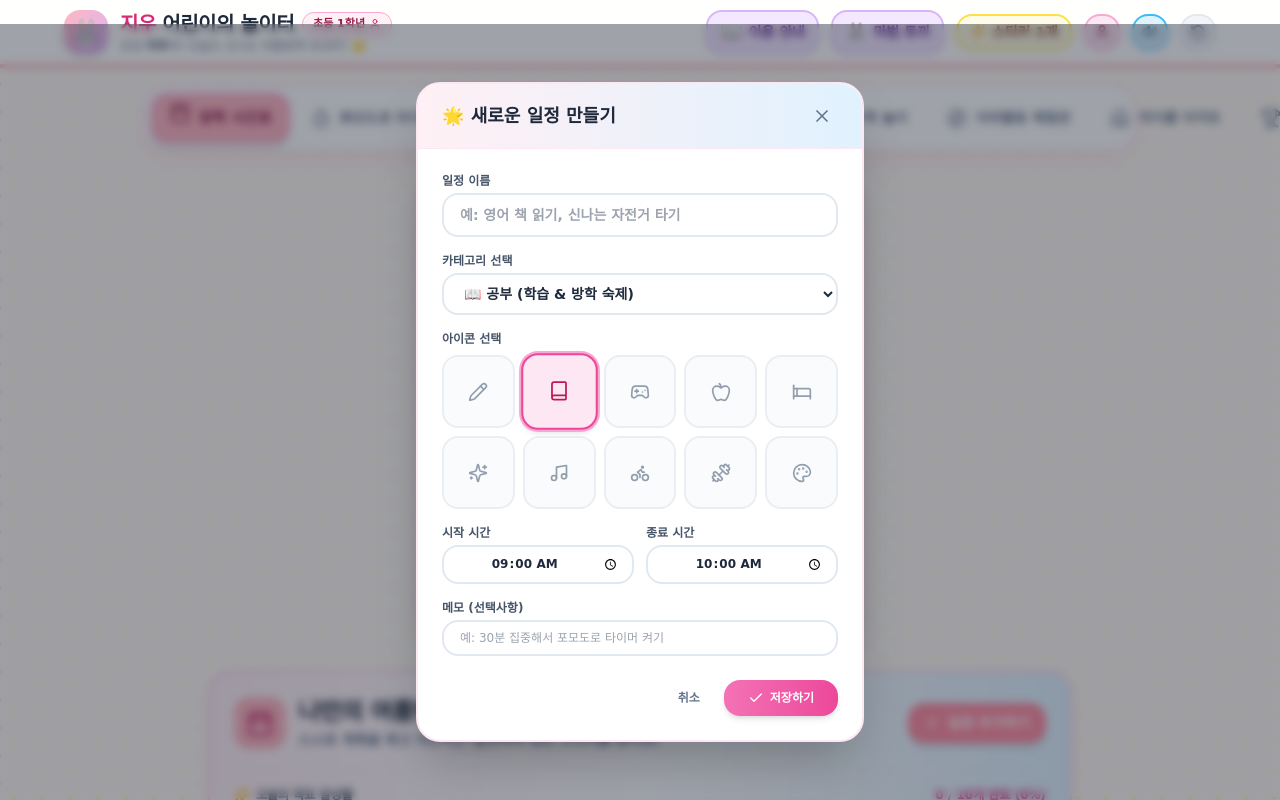
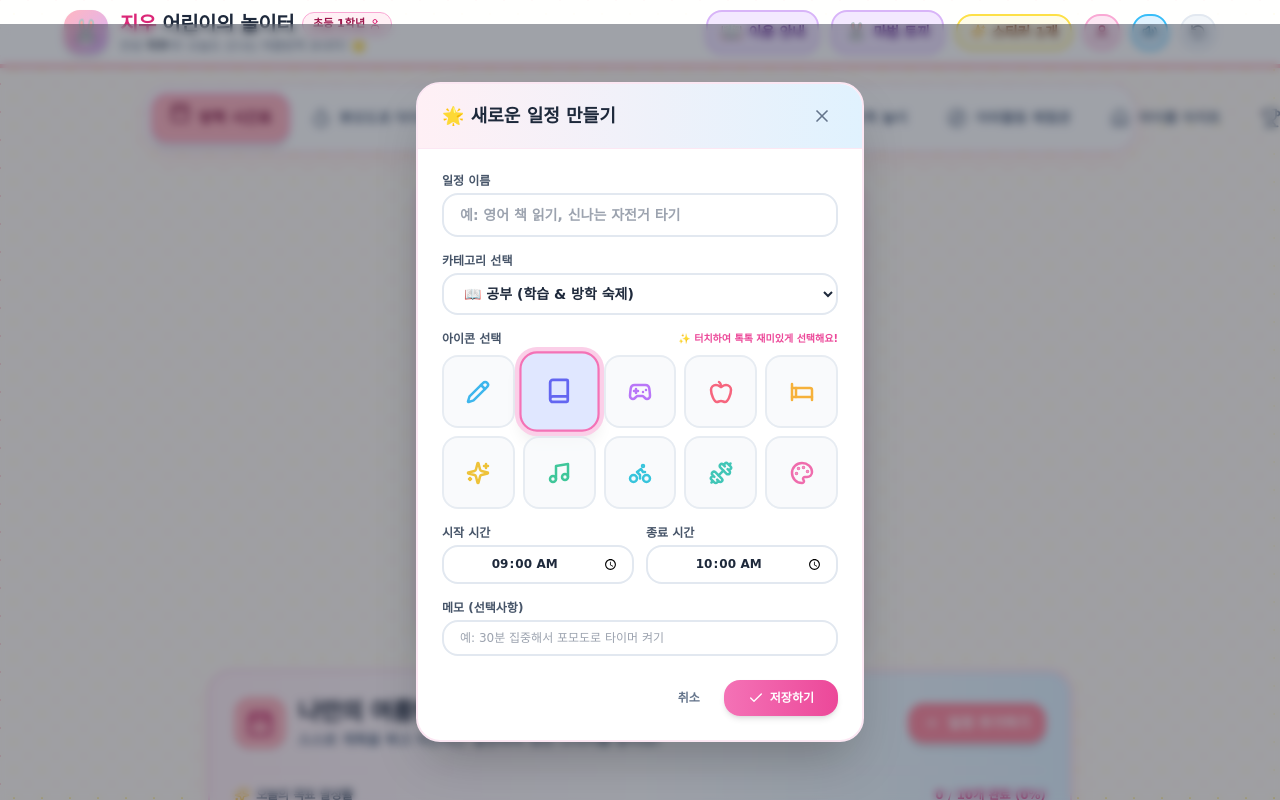
Before and after one commit to MrHan897/kids-vacation-english, a React (Vite) app: page / in a window 1280 px wide. Both pictures are taken after a click on the button "일정 추가하기". Shown: the top 800 px of the page. Built offline with nearby package versions, Linux system fonts and the light colour scheme; a web font is replaced by a local one.

Commit message:
feat: add vibrant pastel colors and Framer Motion spring/bounce animation sound effects to Icon Picker

```diff
--- a/src/components/timetable/ActivityModal.tsx
+++ b/src/components/timetable/ActivityModal.tsx
@@ -23,16 +23,16 @@ const CATEGORY_COLORS: Record<ActivityCategory, { bg: string; border: string; te
 };
 
 const ICON_OPTIONS = [
-  { id: 'pencil', icon: Pencil, emoji: '✏️' },
-  { id: 'book', icon: Book, emoji: '📖' },
-  { id: 'game', icon: Gamepad2, emoji: '🎮' },
-  { id: 'apple', icon: Apple, emoji: '🍎' },
-  { id: 'bed', icon: Bed, emoji: '🛌' },
-  { id: 'sparkles', icon: Sparkles, emoji: '✨' },
-  { id: 'music', icon: Music, emoji: '🎵' },
-  { id: 'bike', icon: Bike, emoji: '🚲' },
-  { id: 'dumbbell', icon: Dumbbell, emoji: '⚽' },
-  { id: 'palette', icon: Palette, emoji: '🎨' },
+  { id: 'pencil', icon: Pencil, emoji: '✏️', color: 'text-sky-500', bg: 'bg-sky-100', border: 'border-sky-300' },
+  { id: 'book', icon: Book, emoji: '📖', color: 'text-indigo-500', bg: 'bg-indigo-100', border: 'border-indigo-300' },
+  { id: 'game', icon: Gamepad2, emoji: '🎮', color: 'text-purple-500', bg: 'bg-purple-100', border: 'border-purple-300' },
+  { id: 'apple', icon: Apple, emoji: '🍎', color: 'text-rose-500', bg: 'bg-rose-100', border: 'border-rose-300' },
+  { id: 'bed', icon: Bed, emoji: '🛌', color: 'text-amber-500', bg: 'bg-amber-100', border: 'border-amber-300' },
+  { id: 'sparkles', icon: Sparkles, emoji: '✨', color: 'text-yellow-500', bg: 'bg-yellow-100', border: 'border-yellow-300' },
+  { id: 'music', icon: Music, emoji: '🎵', color: 'text-emerald-500', bg: 'bg-emerald-100', border: 'border-emerald-300' },
+  { id: 'bike', icon: Bike, emoji: '🚲', color: 'text-cyan-500', bg: 'bg-cyan-100', border: 'border-cyan-300' },
+  { id: 'dumbbell', icon: Dumbbell, emoji: '⚽', color: 'text-teal-500', bg: 'bg-teal-100', border: 'border-teal-300' },
+  { id: 'palette', icon: Palette, emoji: '🎨', color: 'text-pink-500', bg: 'bg-pink-100', border: 'border-pink-300' },
 ];
 
 // Helper function to safely format and sanitize time string from native pickers or direct keyboard input
@@ -188,19 +188,22 @@ export const ActivityModal: React.FC<ActivityModalProps> = ({
               </select>
             </div>
 
-            {/* Icon Picker (Clean Label & 5-Column 2-Row Neat Grid) */}
+            {/* Icon Picker (Vibrant Color Palette + Game Bounce Sound FX) */}
             <div>
-              <label className="block text-xs font-extrabold text-slate-600 mb-1">
-                아이콘 선택
+              <label className="block text-xs font-extrabold text-slate-600 mb-1 flex items-center justify-between">
+                <span>아이콘 선택</span>
+                <span className="text-[10px] text-pink-500 font-bold">✨ 터치하여 톡톡 재미있게 선택해요!</span>
               </label>
               <div className="grid grid-cols-5 gap-2 pt-1">
                 {ICON_OPTIONS.map((item) => {
                   const IconComp = item.icon;
                   const isSelected = icon === item.id;
                   return (
-                    <button
+                    <motion.button
                       key={item.id}
                       type="button"
+                      whileHover={{ scale: 1.15, rotate: 3 }}
+                      whileTap={{ scale: 0.85, rotate: -6 }}
                       data-testid={`activity-icon-${item.id}`}
                       onClick={() => {
                         playSound('click');
@@ -208,12 +211,12 @@ export const ActivityModal: React.FC<ActivityModalProps> = ({
                       }}
                       className={`w-full aspect-square rounded-2xl border-2 flex items-center justify-center transition-all ${
                         isSelected
-                          ? 'border-pink-500 bg-pink-100 text-pink-700 shadow-md scale-105 ring-2 ring-pink-300'
-                          : 'border-slate-200 bg-slate-50 text-slate-500 hover:bg-slate-100 opacity-70'
+                          ? `${item.bg} ${item.border} ${item.color} shadow-lg scale-110 ring-4 ring-pink-200 border-pink-400`
+                          : `bg-slate-50 border-slate-200 ${item.color} hover:bg-white hover:shadow-md opacity-80`
                       }`}
                     >
-                      <IconComp className="w-5 h-5" />
-                    </button>
+                      <IconComp className="w-6 h-6 stroke-[2.5]" />
+                    </motion.button>
                   );
                 })}
               </div>
```
